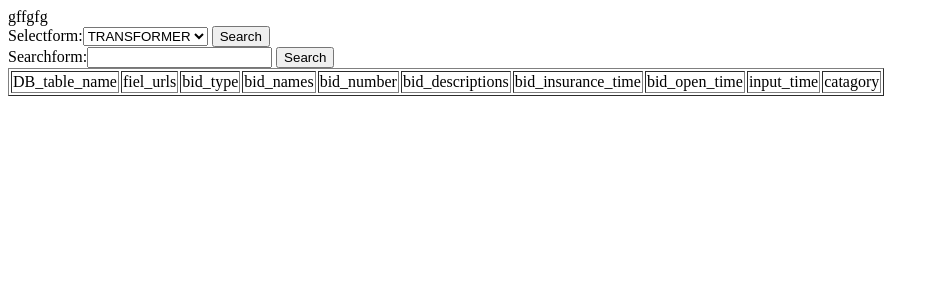
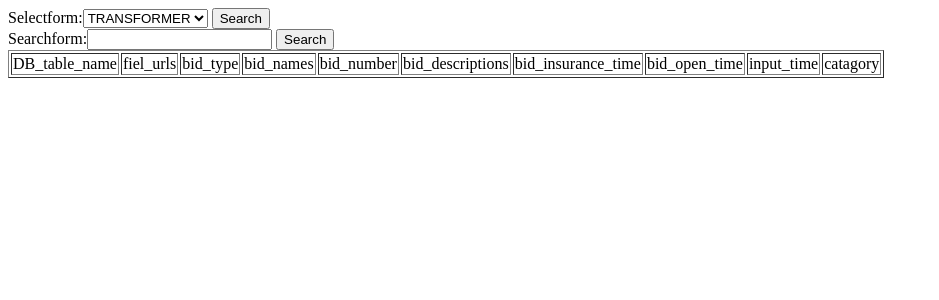
Before and after one commit to whitej00/Bid-information-viewer, a Django app: page / in a window 1280 px wide. Shown: the top 300 px of the page, without its empty margins (0-939 px from the left). Run offline with Django 3.2, Linux system fonts and the light colour scheme.

Commit message:
modify templates

```diff
--- a/bid/templates/bid/bid_field.html
+++ b/bid/templates/bid/bid_field.html
@@ -6,7 +6,6 @@
     <title>Document</title>
 </head>
 <body>
-    gffgfg
     <div class="findField">
         <form method="POST" enctype="multipart/form-data">
             {% csrf_token %}
```
